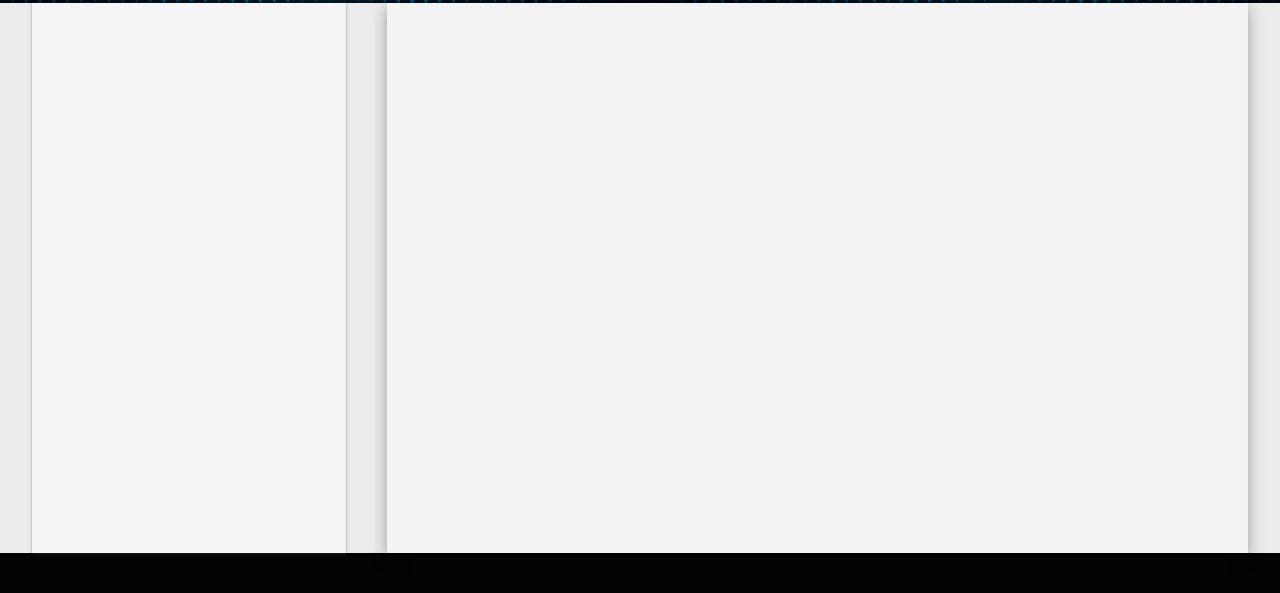
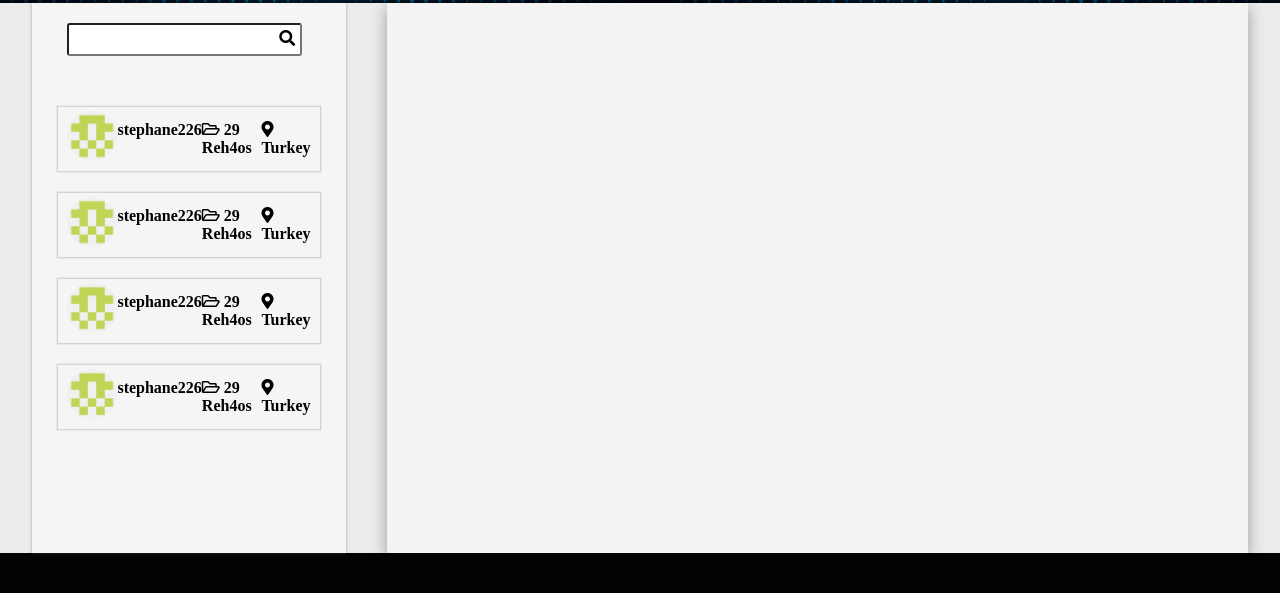
Before and after one commit to Stephane226/Kodluyoruz-Github-Users-App, a plain HTML site: page index.html in a window 1280 px wide. Shown: the part 117-710 px from the top of the page. Drawn offline with Linux system fonts and the light colour scheme.

Commit message:
Search UI

```diff
--- a/index.html
+++ b/index.html
@@ -5,6 +5,9 @@
     <meta http-equiv="X-UA-Compatible" content="IE=edge">
     <meta name="viewport" content="width=device-width, initial-scale=1.0">
     <link rel="stylesheet" href="styles/styles.css">
+    <link rel="stylesheet" href="https://use.fontawesome.com/releases/v5.15.4/css/all.css" integrity="sha384-DyZ88mC6Up2uqS4h/KRgHuoeGwBcD4Ng9SiP4dIRy0EXTlnuz47vAwmeGwVChigm" crossorigin="anonymous">
+
+
     <title>Kodluyoruz Github Users</title>
 </head>
 <body>
@@ -35,13 +38,55 @@
 
 
 
+    <!-- BODY-->
 <section class="ms-body" id="ms-body-id">
-    <div class="ms-body-left"> </div>
+
+    <!--LEFT PART OF BODY-->
+    <div class="ms-body-left">
+       <div class="input-search">
+        <input type="text" id="searchInput">
+        <div class="search-icon"><i class="fas fa-search"></i></div>
+       </div>
+
+       <div class="search-results">
+           <div class="search-result">
+               <img id="search-result-img" src="./images/user.png" alt="user">
+               <div><h4>stephane226</h4></div>
+               <div><h4><span><i class="far fa-folder-open"></i></span> 29 Reh4os</h4></div>
+               <div><h4><span><i class="fas fa-map-marker-alt"></i></span> Turkey</h4></div>
+           </div>
+
+           <div class="search-result">
+            <img id="search-result-img" src="./images/user.png" alt="user">
+            <div><h4>stephane226</h4></div>
+            <div><h4><span><i class="far fa-folder-open"></i></span> 29 Reh4os</h4></div>
+            <div><h4><span><i class="fas fa-map-marker-alt"></i></span> Turkey</h4></div>
+        </div>
+
+
+        <div class="search-result">
+            <img id="search-result-img" src="./images/user.png" alt="user">
+            <div><h4>stephane226</h4></div>
+            <div><h4><span><i class="far fa-folder-open"></i></span> 29 Reh4os</h4></div>
+            <div><h4><span><i class="fas fa-map-marker-alt"></i></span> Turkey</h4></div>
+        </div>
+
+
+        <div class="search-result">
+            <img id="search-result-img" src="./images/user.png" alt="user">
+            <div><h4>stephane226</h4></div>
+            <div><h4><span><i class="far fa-folder-open"></i></span> 29 Reh4os</h4></div>
+            <div><h4><span><i class="fas fa-map-marker-alt"></i></span> Turkey</h4></div>
+        </div>
+       </div>
+    </div>
+
+
+    <!--RIGHT PART OF BODY-->
     <div class="ms-body-right"> </div>
 
 </section>
-
-
+    <!--END OF BODY-->
 
 
 
--- a/styles/styles.css
+++ b/styles/styles.css
@@ -64,3 +64,58 @@ body{
     box-shadow: rgba(0, 0, 0, 0.35) 0px 5px 15px;
 
 }
+
+.input-search{
+    display:flex;
+    justify-content: flex-start;
+    width:80%;
+    margin:0 auto
+}
+#searchInput{
+    width: 90%;
+    height: 27px;
+    border-radius:3px;
+
+    display: block;
+    margin-top: 15px;
+    font-size: 17px;
+    padding-left: 10px;
+}
+.search-icon{
+    margin-left: -23px;
+    margin-top: 22px;
+}
+
+.search-results{
+    margin-top:50px
+}
+
+
+.search-result{
+    width:100%;
+    height:30px;
+    box-shadow: rgba(50, 50, 93, 0.25) 0px 50px 100px -20px, rgba(0, 0, 0, 0.3) 0px 30px 60px -30px;
+}
+
+.search-result{
+    width:80%;
+    margin:0 auto;
+    height:auto;
+    padding:5px 10px;
+    display:flex;
+    justify-content: space-between;
+    box-shadow: rgba(0, 0, 0, 0.05) 0px 0px 0px 1px, rgb(209, 213, 219) 0px 0px 0px 1px inset;    margin-bottom:20px;
+
+}
+.search-result div{
+    padding:10px 0px;
+}
+.search-result h4{
+    margin:0;
+    padding:0;
+}
+#search-result-img{
+width:50px;
+height:50px;
+border-radius:50%;
+}
```
Also changed, not shown: images/user.png (added).
